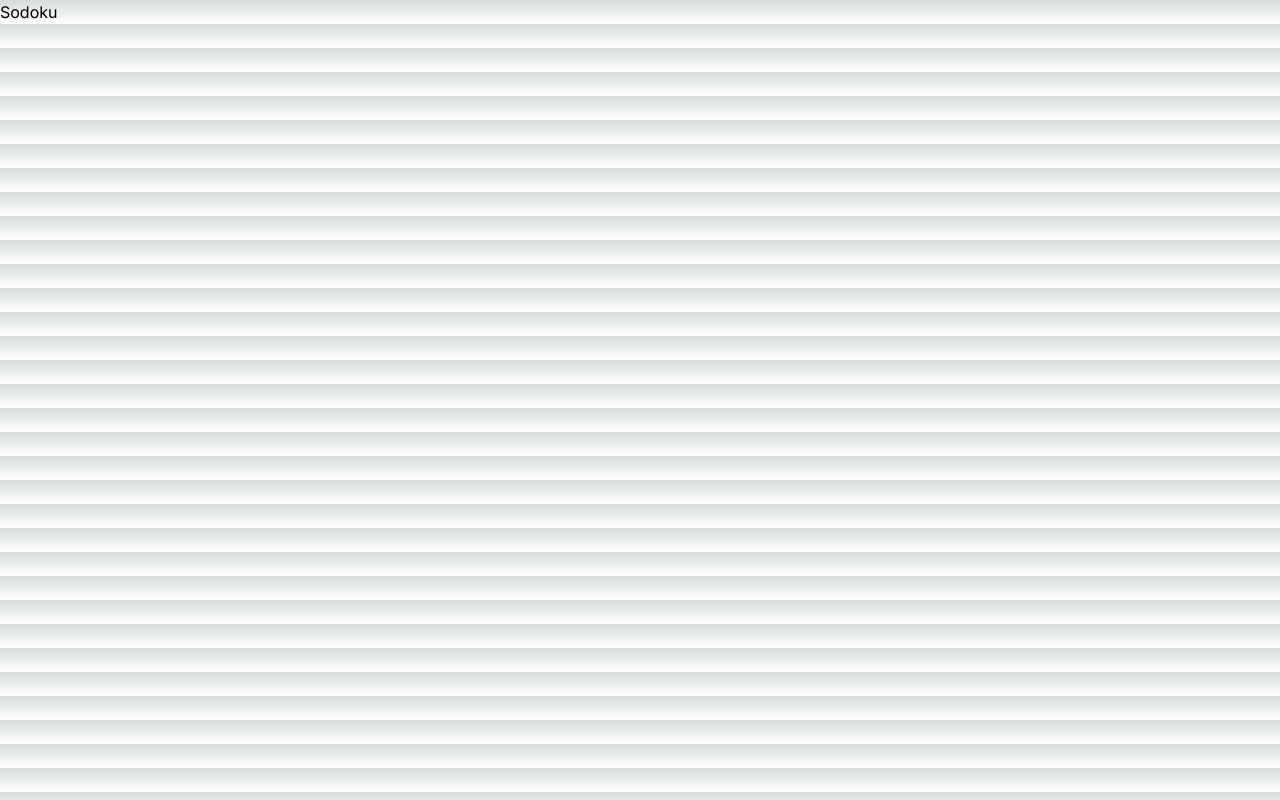
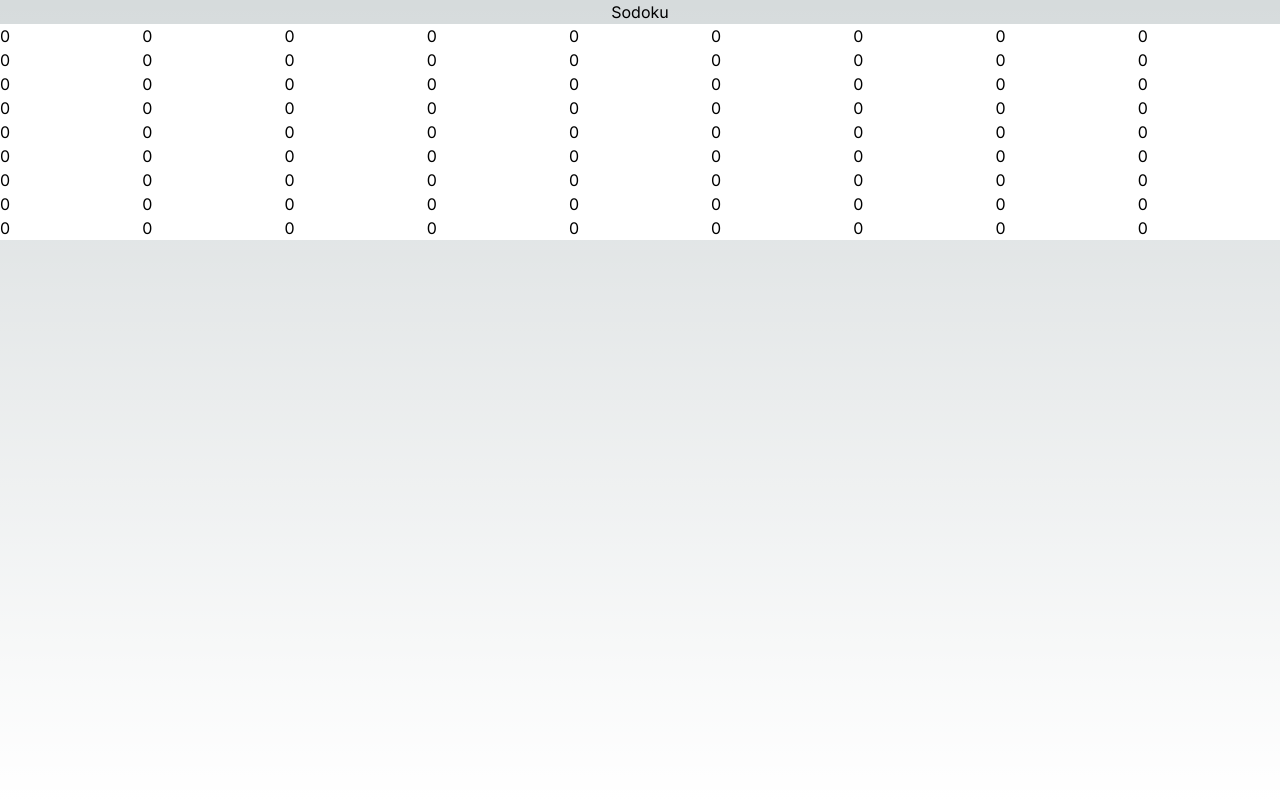
Before and after one commit to ariffmunshi/Sodoku, a Next.js app: page / in a window 1280 px wide. Built offline with nearby package versions, Linux system fonts and the light colour scheme.

Commit message:
Render a 9 by 9 soduku grid

```diff
--- a/app/globals.css
+++ b/app/globals.css
@@ -17,6 +17,7 @@
 }
 
 body {
+    height: 100vh;
     color: rgb(var(--foreground-rgb));
     background: linear-gradient(
             to bottom,
--- a/app/page.tsx
+++ b/app/page.tsx
@@ -1,7 +1,18 @@
-export default function Home() {
+import SodokuGrid from '@/components/SodokuGrid';
+
+/**
+ * Renders the Home component.
+ *
+ * @return {JSX.Element} The main container point of application.
+ */
+
+const Home: React.FC = () => {
     return (
-        <main>
-            <h1>Sodoku</h1>
+        <main className="w-full flex flex-col">
+            <h1 className="text-center">Sodoku</h1>
+            <SodokuGrid />
         </main>
     );
-}
+};
+
+export default Home;
--- /dev/null
+++ b/components/SodokuGrid.tsx
@@ -0,0 +1,50 @@
+/**
+ * Renders a grid item with an input field.
+ *
+ * @param {number} value - The value to be displayed in the input field.
+ * @return {JSX.Element} - The rendered grid item.
+ */
+const GridItem = ({ value }: { value: number }) => {
+    return (
+        <input
+            type="text"
+            className="grid-item"
+            defaultValue={value}
+            data-testid="grid-item"
+        />
+    );
+};
+
+/**
+ * Renders a Sudoku grid.
+ *
+ * @return {JSX.Element} The rendered Sudoku grid.
+ */
+const SodokuGrid = () => {
+    const puzzle = [
+        [0, 0, 0, 0, 0, 0, 0, 0, 0],
+        [0, 0, 0, 0, 0, 0, 0, 0, 0],
+        [0, 0, 0, 0, 0, 0, 0, 0, 0],
+        [0, 0, 0, 0, 0, 0, 0, 0, 0],
+        [0, 0, 0, 0, 0, 0, 0, 0, 0],
+        [0, 0, 0, 0, 0, 0, 0, 0, 0],
+        [0, 0, 0, 0, 0, 0, 0, 0, 0],
+        [0, 0, 0, 0, 0, 0, 0, 0, 0],
+        [0, 0, 0, 0, 0, 0, 0, 0, 0],
+    ];
+    return (
+        <div className="grid grid-cols-9">
+            {puzzle.map((row, i) => {
+                return (
+                    <>
+                        {row.map((value, j) => {
+                            return <GridItem key={i + '-' + j} value={value} />;
+                        })}
+                    </>
+                );
+            })}
+        </div>
+    );
+};
+
+export default SodokuGrid;
```
Lines whose indentation alone changed are shown as unchanged.
